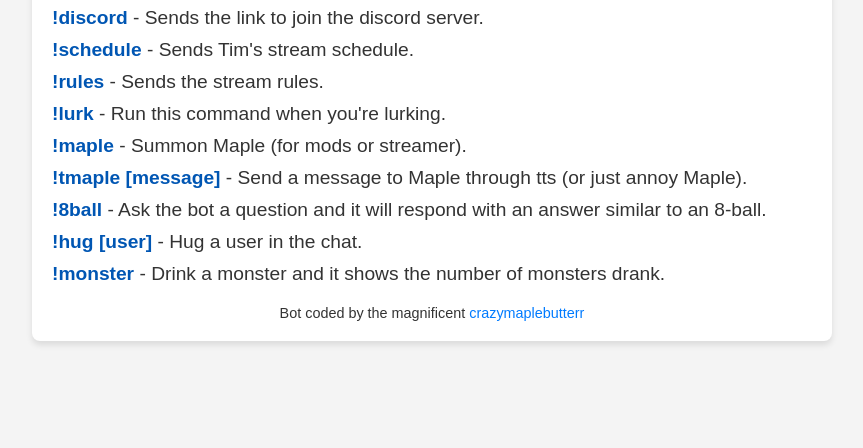
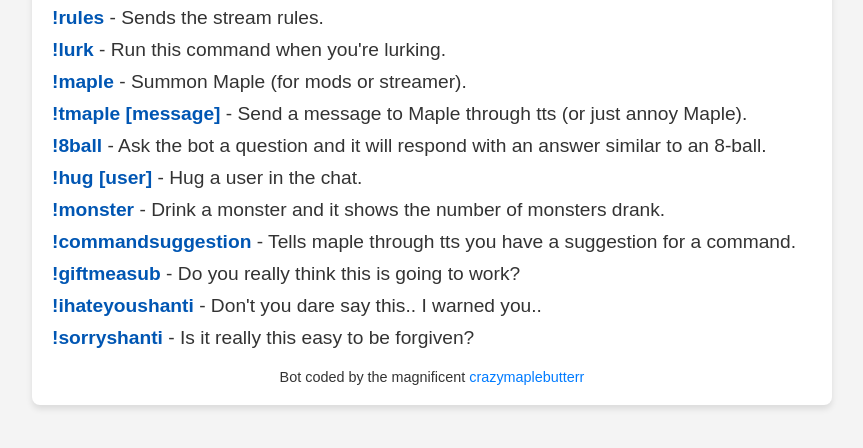
Before and after one commit to CrazyMapleButter/Niece_shanti-commands, a plain HTML site: page index.html in a window 1280 px wide. Shown: the part 274-722 px from the top of the page, without its empty margins (208-1071 px from the left). Drawn offline with Linux system fonts and the light colour scheme.

Commit message:
Update index.html

```diff
--- a/index.html
+++ b/index.html
@@ -24,6 +24,10 @@
                 <li><strong>!8ball</strong> - Ask the bot a question and it will respond with an answer similar to an 8-ball.</li>
                 <li><strong>!hug [user]</strong> - Hug a user in the chat.</li>
                 <li><strong>!monster</strong> - Drink a monster and it shows the number of monsters drank.</li>
+                <li><strong>!commandsuggestion</strong> - Tells maple through tts you have a suggestion for a command.</li>
+                <li><strong>!giftmeasub</strong> - Do you really think this is going to work?</li>
+                <li><strong>!ihateyoushanti</strong> - Don't you dare say this.. I warned you..</li>
+                <li><strong>!sorryshanti</strong> - Is it really this easy to be forgiven?</li>
             </ul>
         </section>
 
```
